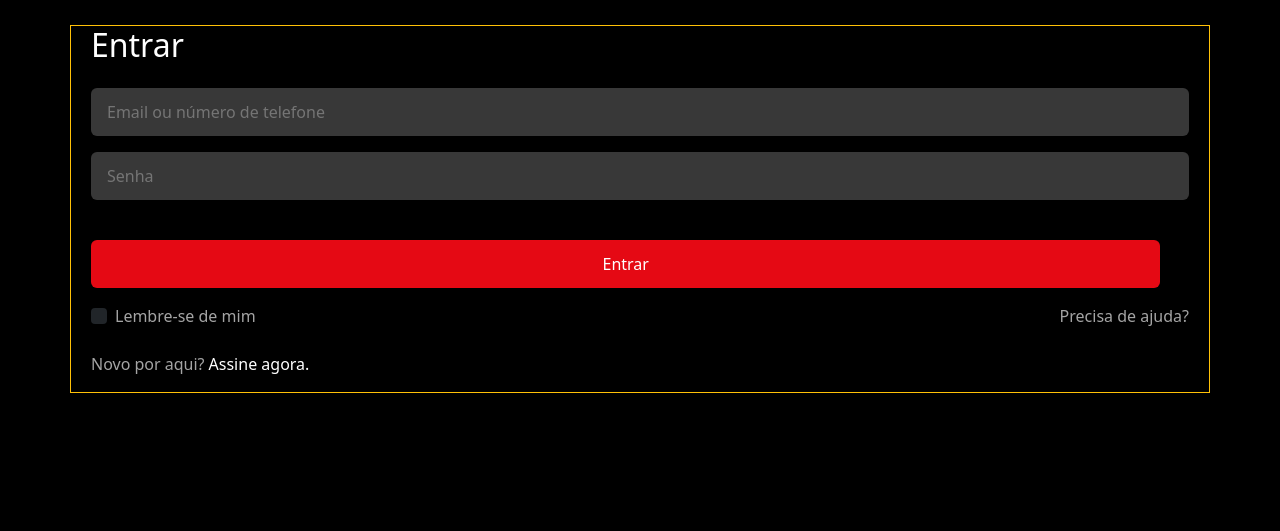
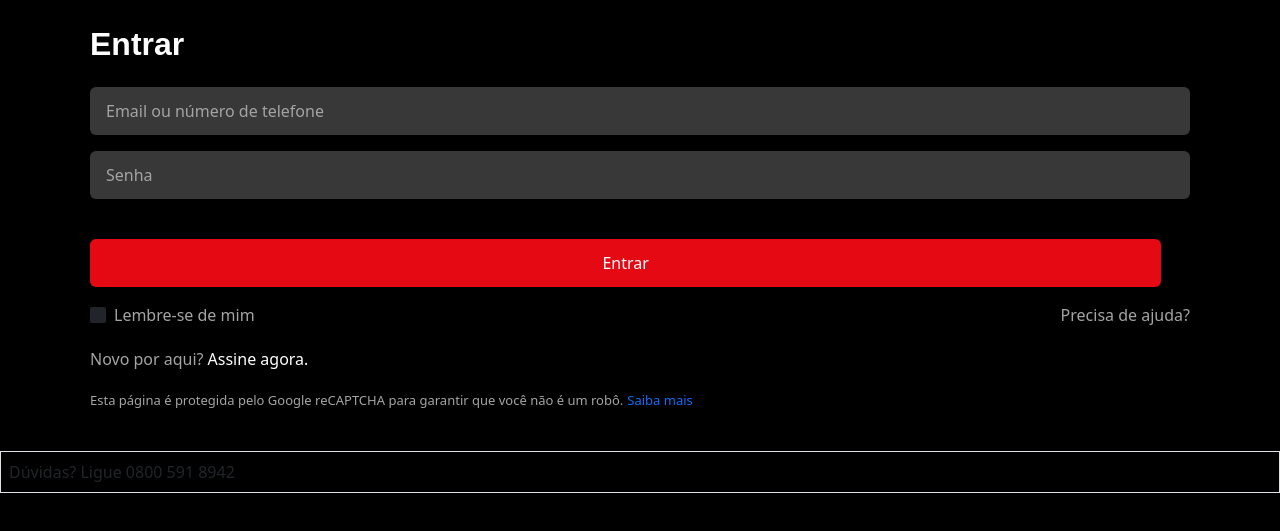
Before and after one commit to oAndin/FS19-tela-login-netflix-bootstrap, a plain HTML site: page index.html in a window 1280 px wide. Shown: the part 97-628 px from the top of the page. Drawn offline with nearby package versions, Linux system fonts and the light colour scheme.

Commit message:
75%, footer ini

```diff
--- a/index.html
+++ b/index.html
@@ -15,19 +15,20 @@
 <body>
     <main>
         <img src="./src/Images/Logonetflix.png" id="logo" class="img-fluid mt-3 ms-2 mb-1" alt="Netflix logo">
-        <div class="container mt-4 border border-warning">
-            <h1 id="entrar" class="ms-2 mb-4">Entrar</h1>
-            <div class="mt-2 me-2 mb-3 ms-2">
-                <input type="email" class="fw-light rounded p-3 border-0" name="email" id="email" aria-describedby="emailHelpId"
-                    placeholder="Email ou número de telefone">
+        <div class="container mt-4">
+            <h1 id="entrar-texto" class="ms-2 mb-4 fw-bold">Entrar</h1>
+            <div class="mt-2 me-2 mb-3 ms-2 ">
+                <input type="email" class="fw-light rounded p-3 border-0 text-white" name="email" id="email"
+                    aria-describedby="emailHelpId" placeholder="Email ou número de telefone">
             </div>
             <div class="mt-3 me-2 mb-3 ms-2">
-                <input type="password" class="fw-light rounded p-3 border-0" name="password" id="password" placeholder="Senha">
+                <input type="password" class="fw-light rounded p-3 border-0" name="password" id="password"
+                    placeholder="Senha">
             </div>
             <button type="button" id="btnEntrar" class="btn mt-4 m-2 ">Entrar</button>
-            <div id="lado-lado" class="form-check m-2 d-flex justify-content-between align-baseline border-0">
-                <div id="check-lembre " class="border-warning">
-                    <input class="form-check-input bg-dark border-0" type="checkbox" value="" id="flexCheckDefault">
+            <div id="lado-lado" class="form-check mt-2 ms-2 me-2 mb-0 d-flex justify-content-between align-baseline border-0">
+                <div id="check-lembre " class="m-0">
+                    <input class="form-check-input bg-dark border-0 rounded-0 " type="checkbox" value="" id="flexCheckDefault">
                     <label id="lembre" class="form-check-label fw-light align-baseline" for="flexCheckDefault">
                         Lembre-se de mim
                     </label>
@@ -40,17 +41,26 @@
                 </a>
             </div>
 
-            <div id="novo" class="mt-2 ms-2 fw-light">
+            <div id="novo" class="mt-1 mb-0 ms-2 fw-light">
                 <p id="novoAqui" class="">
                     Novo por aqui?
                 </p>
                 <a href="#" class="text-decoration-none" target="_blank">
-                    <p class="ps-1" id="assine" >
+                    <p class="ps-1" id="assine">
                         Assine agora.
                     </p>
-            </a>
+                </a>
+            </div>
+
+            <div id="reCap" class="mt-1 mb-6 mx-2 d-flex">
+                <p id="" class="">
+                    Esta página é protegida pelo Google reCAPTCHA para garantir que você não é um robô.<a href="#" class="text-decoration-none ps-1">Saiba mais</a>
+                </p>
             </div>
         </div>
+        <footer id="footer" class="border border-top-light mt-4">
+            <p class="m-2">Dúvidas? Ligue 0800 591 8942</p>
+        </footer>
     </main>
     <script src="https://cdn.jsdelivr.net/npm/bootstrap@5.3.0-alpha3/dist/js/bootstrap.bundle.min.js"
         integrity="sha384-ENjdO4Dr2bkBIFxQpeoTz1HIcje39Wm4jDKdf19U8gI4ddQ3GYNS7NTKfAdVQSZe"
--- a/src/CSS/index.css
+++ b/src/CSS/index.css
@@ -8,15 +8,23 @@ main img#logo {
     width: 20%;
 }
 
-main #entrar {
+main #entrar-texto {
     color: #fff;
     font-size: 32px;
+    font-family: Arial, Helvetica, sans-serif;
 }
 
 main div.container input#email{
     width: 100%;
     height: 48px;
     background-color: #383838;
+}
+
+main div.container input#email::placeholder {
+    color: #a4a4a4;
+}
+main div.container input#password::placeholder {
+    color: #a4a4a4;
 }
 
 main div.container input#password {
@@ -43,6 +51,7 @@ main div.container div#novo {
 
 main div.container div.form-check input.form-check-input {
     color: #000;
+    border-radius: 2px !important;
 }
 main div.container div.form-check a p {
     color: #202020;
@@ -62,3 +71,8 @@ main div.container #novoAqui {
 main div.container #assine {
     color: #fff;
 }
+
+main div.container #reCap {
+    font-size: small;
+    color: #a4a4a4;
+}
```
